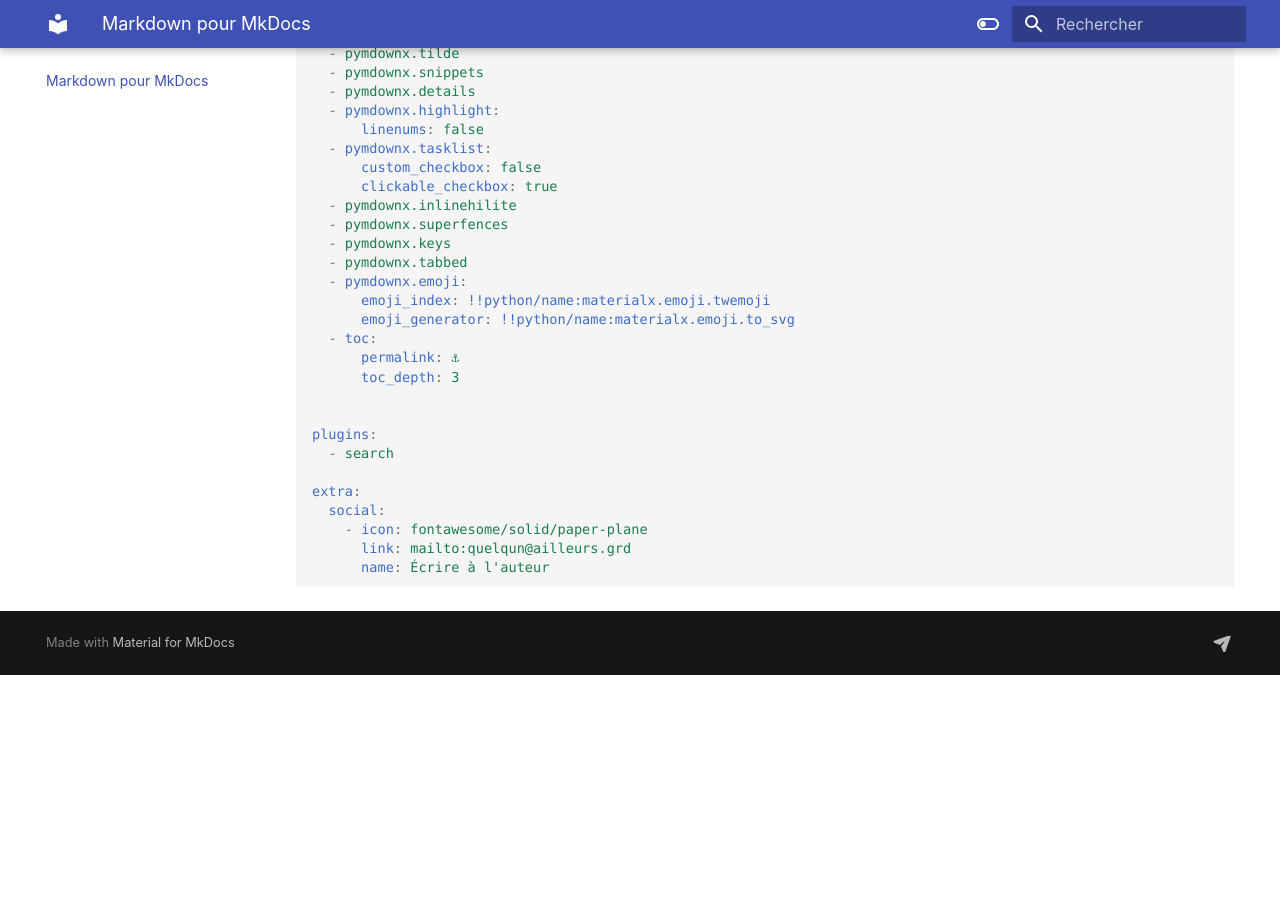
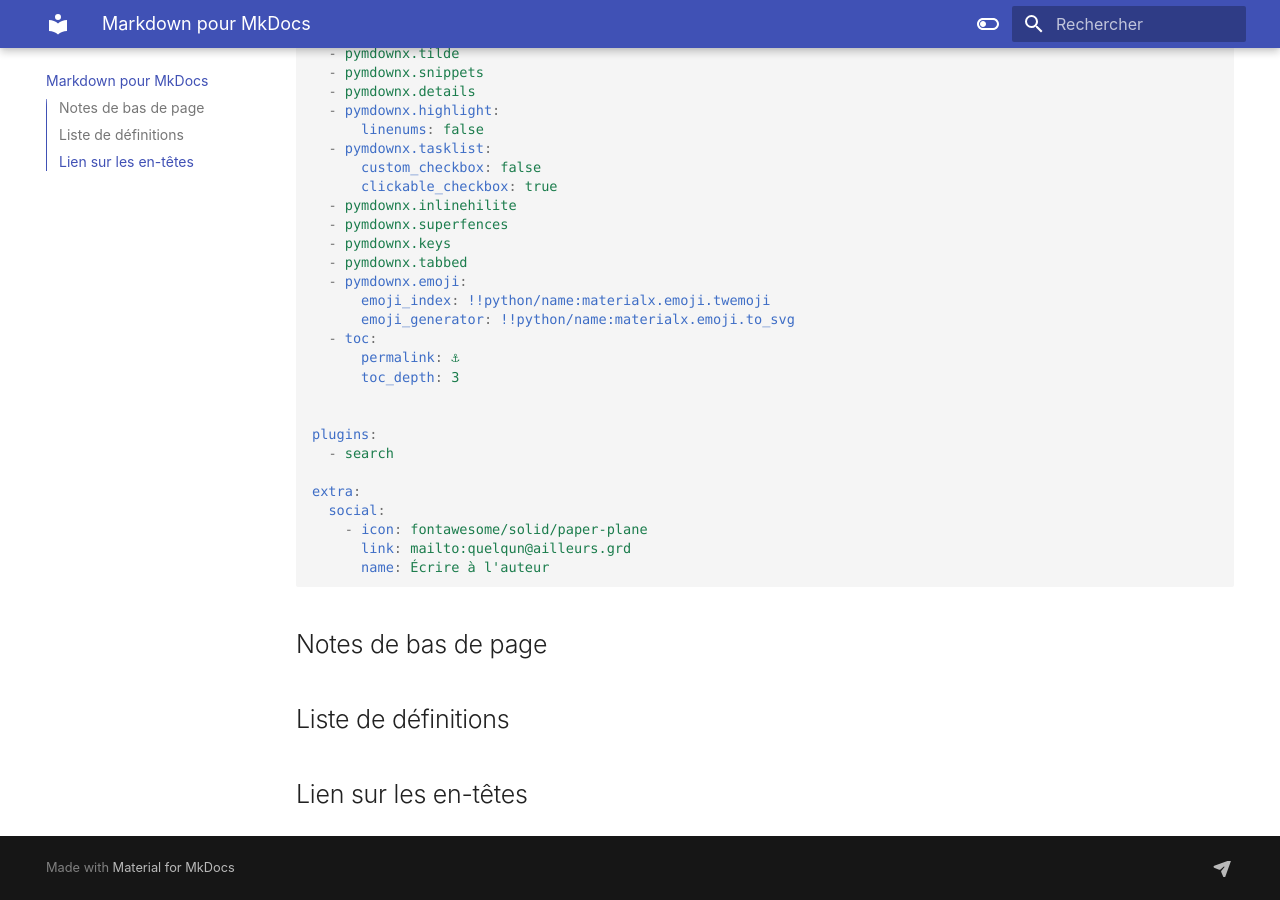
Before and after one commit to lilabidi/Learn-mkdocs, an MkDocs documentation site: the page built from docs/markdown-mkdocs.md, in a window 1280 px wide and 900 px high, scrolled down 1258 px. Built offline with MkDocs 1.6.1 and Material for MkDocs 9.7.7, drawn with Linux system fonts in a browser that asks for light colours; before the commit the page ends 1933 px from its top, so only the background shows below that; part of the change alters nothing that is shown.

````diff
--- a/docs/markdown-bases.md
+++ b/docs/markdown-bases.md
@@ -861,7 +861,7 @@ Auteur : Franck CHAMBON
             - `|---:|` pour un alignement à droite
             - `|:--:|` pour une colonne centrée
 
-## Exercices
+## Exercices simples
 
 ### Facile 1
 
@@ -1053,19 +1053,7 @@ Auteur : Franck CHAMBON
     - `sql`
     - `yaml`
 
----
-
-À venir ; vérifier si c'est Jupyter compatible... Sinon, Go sur Markdown MkDocs
-
----
-
-## Notes de bas de page
-
-## Lien sur les en-têtes
-
-## Liste de définition
-
-## Texte barré
+### Texte barré
 
 !!! tip "On encadre d'un double `~`"
     === "Correct"
@@ -1095,7 +1083,7 @@ Auteur : Franck CHAMBON
 !!! warning "Pas valable avec tous les Markdown !"
     On en dispose avec CodiMD, Jupyter, mais aussi MkDocs avec l'extension `tilde`, et nous utiliserons.
 
-## Case à cocher
+### Case à cocher
 
 !!! tip "On préfixe par `- [ ]` ou `- [x]`"
     !!! note "Entrée"
@@ -1130,7 +1118,7 @@ Auteur : Franck CHAMBON
     - ✅ Avec CodiMD, elles le sont, et le fichier source est modifié à la volée.
     - ❓ Avec MkDocs, on peut choisir globalement sa préférence.
 
-## Émojis
+### Émojis
 
 !!! tip "🤪👩‍🎨🚦🚂⚔️"
     Il suffit de coller vos émojis préférés depuis un site.
@@ -1141,3 +1129,13 @@ Auteur : Franck CHAMBON
     - [wpRock](https://wprock.fr/t/emoji/) ; avec recherche en français.
     - [emoji copy](https://www.emojicopy.com/) ; permet d'en copier plusieurs à la fois.
     - ...
+
+## Exercices élaborés
+
+### Exercice 1
+
+???
+
+### Exercice 2
+
+???
--- a/docs/markdown-mkdocs.md
+++ b/docs/markdown-mkdocs.md
@@ -85,3 +85,9 @@ extra:
       name: Écrire à l'auteur
 
 ```
+
+## Notes de bas de page
+
+## Liste de définitions
+
+## Lien sur les en-têtes
````
